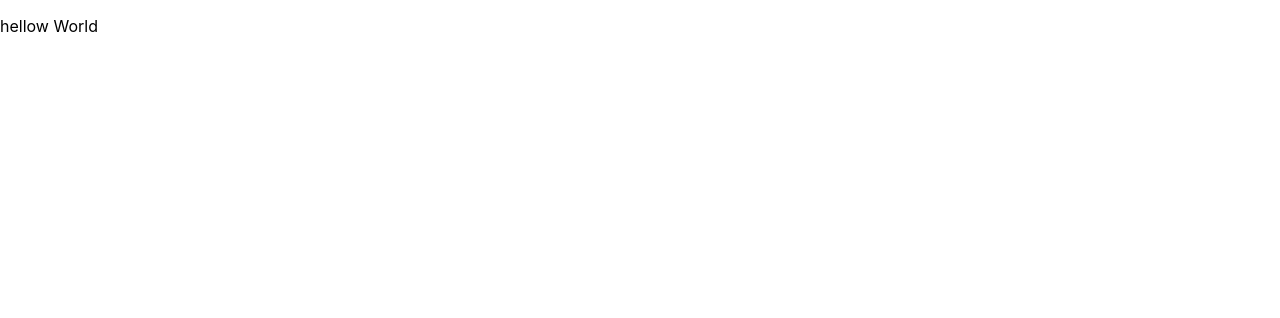
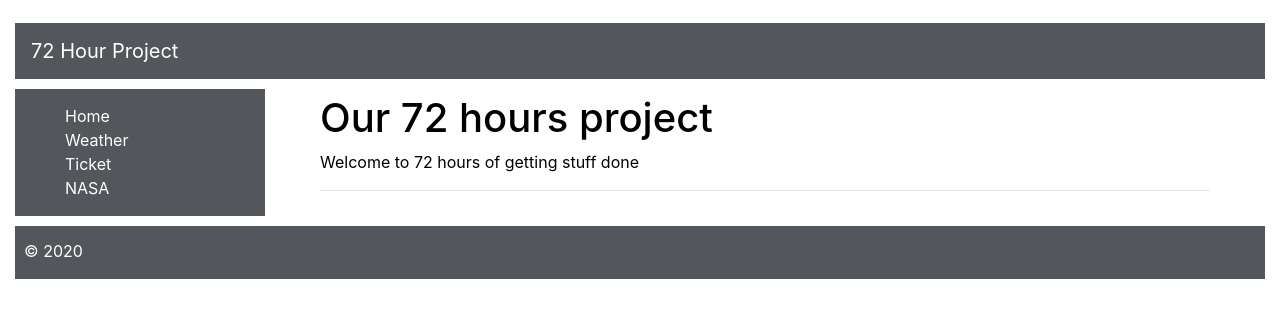
Before and after one commit to qosburn/72hour, a React (Create React App) app: page / in a window 1280 px wide. Shown: the top 318 px of the page. Built offline with nearby package versions, Linux system fonts and the light colour scheme.

Commit message:
completed structure for build

```diff
--- a/src/App.css
+++ b/src/App.css
@@ -2,37 +2,80 @@
   text-align: center;
 }
 
-.App-logo {
-  height: 40vmin;
-  pointer-events: none;
+/* body */
+body {
+  padding: 15px;
+  background-color: white;
+  font: Belleza;
 }
 
-@media (prefers-reduced-motion: no-preference) {
-  .App-logo {
-    animation: App-logo-spin infinite 20s linear;
-  }
+/* footer */
+footer {
+  background-color: #53565a;
+  color: white;
+  margin-top: 10px;
 }
 
-.App-header {
-  background-color: #282c34;
-  min-height: 100vh;
+footer p {
+  margin-top: 0.8em !important;
+  margin-left: 1.5em;
+}
+
+/* main */
+.main {
+  background-color: white;
+  color: black;
+  height: 100%;
+  min-height: 100%;
+}
+
+.mainDiv {
+  margin: auto;
+  width: 90%;
+  padding: 5px;
+}
+
+.sidebar {
   display: flex;
-  flex-direction: column;
-  align-items: center;
-  justify-content: center;
-  font-size: calc(10px + 2vmin);
+  background-color: #53565a;
+  margin-top: 10px;
+}
+
+ul {
+  list-style-type: none;
+}
+
+/* Sidebar */
+.sidebar-list-styling {
+  padding-left: 50px;
+  padding-top: 15px;
+  width: 20%;
+  background-color: #53565a;
   color: white;
 }
 
-.App-link {
-  color: #61dafb;
+.sidebar-list a {
+  color: white;
+  padding: 0;
 }
 
-@keyframes App-logo-spin {
-  from {
-    transform: rotate(0deg);
-  }
-  to {
-    transform: rotate(360deg);
-  }
+.sidebar-route {
+  flex: 1;
+  padding: '00px';
 }
+
+/* header */
+.header {
+  margin-top: 0.5em !important;
+  text-align: center;
+  background-color: #53565a;
+  color: white;
+}
+
+.header a {
+  color: white;
+}
+
+.header p {
+  margin-top: 0.8em !important;
+}
--- a/src/App.js
+++ b/src/App.js
@@ -1,10 +1,19 @@
 import React from 'react';
+import 'bootstrap/dist/css/bootstrap.css';
 import './App.css';
+import { BrowserRouter as Router } from 'react-router-dom';
+import Sidebar from './components/site/sidebar';
+import Header from './components/site/Header';
+import Footer from './components/site/Footer';
 
 function App() {
   return (
     <div>
-      <p>hellow World</p>
+      <Header />
+      <Router>
+        <Sidebar />
+      </Router>
+      <Footer />
     </div>
   );
 }
--- /dev/null
+++ b/src/components/site/Footer.js
@@ -0,0 +1,13 @@
+import React from 'react';
+import { Row } from 'reactstrap';
+
+const Footer = () => {
+  return (
+    <footer>
+      <Row>
+        <p>&copy; 2020</p>
+      </Row>
+    </footer>
+  );
+};
+export default Footer;
--- /dev/null
+++ b/src/components/site/Home.js
@@ -0,0 +1,16 @@
+import React from 'react';
+import { Link } from 'react-router-dom';
+
+const Home = () => {
+  return (
+    <div className="main">
+      <div className="mainDiv">
+        <h1>Our 72 hours project </h1>
+        <p>Welcome to 72 hours of getting stuff done</p>
+        <hr />
+      </div>
+    </div>
+  );
+};
+
+export default Home;
--- /dev/null
+++ b/src/components/site/Nasa.js
@@ -0,0 +1,23 @@
+import React from 'react';
+
+const Nasa = () => {
+  return (
+    <div className="main">
+      <div className="mainDiv">
+        <h1>NASA API</h1>
+        <p>Nasa stuff</p>
+        <ul>
+          <li>
+            <a
+              href="https://reactjs.org/docs/getting-started.html"
+              target="_blank"
+            >
+              NASA
+            </a>
+          </li>
+        </ul>
+      </div>
+    </div>
+  );
+};
+export default Nasa;
--- /dev/null
+++ b/src/components/site/Ticket.js
@@ -0,0 +1,23 @@
+import React from 'react';
+
+const Ticket = () => {
+  return (
+    <div className="main">
+      <div className="mainDiv">
+        <h1>TICKET master API</h1>
+        <p>Ticket Master stuff</p>
+        <ul>
+          <li>
+            <a
+              href="https://reactjs.org/docs/getting-started.html"
+              target="_blank"
+            >
+              Ticket Master
+            </a>
+          </li>
+        </ul>
+      </div>
+    </div>
+  );
+};
+export default Ticket;
--- /dev/null
+++ b/src/components/site/Weather.js
@@ -0,0 +1,23 @@
+import React from 'react';
+
+const Weather = () => {
+  return (
+    <div className="main">
+      <div className="mainDiv">
+        <h1>Weather API</h1>
+        <p>Weather stuff</p>
+        <ul>
+          <li>
+            <a
+              href="https://reactjs.org/docs/getting-started.html"
+              target="_blank"
+            >
+              Weather
+            </a>
+          </li>
+        </ul>
+      </div>
+    </div>
+  );
+};
+export default Weather;
--- a/src/components/site/header.js
+++ b/src/components/site/header.js
@@ -1,18 +1,11 @@
 import React from 'react';
-import { Navbar, NavbarBrand, Nav, NavItem, NavLink } from 'reactstrap';
+import { Navbar, NavbarBrand } from 'reactstrap';
 
 const Header = () => {
   return (
     <header>
       <Navbar className="header">
-        <NavbarBrand href="/">React Library</NavbarBrand>
-        <Nav className="ml-auto" navbar>
-          <NavItem>
-            <NavLink href="https://github.com/yourhandle/yourrepoforthisapp">
-              Github
-            </NavLink>
-          </NavItem>
-        </Nav>
+        <NavbarBrand href="/">72 Hour Project</NavbarBrand>
       </Navbar>
     </header>
   );
--- a/src/components/site/sidebar.js
+++ b/src/components/site/sidebar.js
@@ -1,15 +1,10 @@
 import React from 'react';
 import { Route, Link, Switch } from 'react-router-dom';
 import Home from './Home';
-import Resources from './Resources';
-import FunctionalComponentDemo from '../concepts/FunctionalComponentDemo';
-import JSXRules from './JSXRules';
-import State from '../concepts/State';
-import Effects from '../concepts/Effects';
-import PropsDemo from '../concepts/PropsDemo';
-import Hooks from '../concepts/Hooks';
-import TimePiecesApp from '../apps/timer-apps/TimePiecesApp';
-import NytApp from '../apps/nyt-app/NytApp';
+import Nasa from './Nasa';
+import Weather from './Weather';
+import Ticket from './Ticket';
+
 const Sidebar = () => {
   return (
     <div className="sidebar">
@@ -18,32 +13,15 @@ const Sidebar = () => {
           <li>
             <Link to="/">Home</Link>
           </li>
+
           <li>
-            <Link to="/functionalcomponent">Functional Component</Link>
+            <Link to="/weather">Weather</Link>
           </li>
           <li>
-            <Link to="/jsxrules">JSXRules</Link>
+            <Link to="/ticket">Ticket</Link>
           </li>
           <li>
-            <Link to="/state">useState</Link>
-          </li>
-          <li>
-            <Link to="/effects">Effects</Link>
-          </li>
-          <li>
-            <Link to="/propsdemo">Props Demo</Link>
-          </li>
-          <li>
-            <Link to="/hooks">Hooks</Link>
-          </li>
-          <li>
-            <Link to="/timepiecesapp">TimePiecesApp</Link>
-          </li>
-          <li>
-            <Link to="/nytapp">NewYorkTimeApp</Link>
-          </li>
-          <li>
-            <Link to="/resources">Resources</Link>
+            <Link to="/nasa">NASA</Link>
           </li>
         </ul>
       </div>
@@ -52,35 +30,19 @@ const Sidebar = () => {
           <Route exact path="/home">
             <Home />
           </Route>
-          <Route exact path="/resources">
-            <Resources />
+
+          <Route exact path="/weather">
+            <Weather />
           </Route>
+          <Route exact path="/ticket">
+            <Ticket />
+          </Route>
+          <Route exact path="/nasa">
+            <Nasa />
+          </Route>
+
           <Route exact path="/">
             <Home />
-          </Route>
-          <Route exact path="/jsxrules">
-            <JSXRules />
-          </Route>
-          <Route exact path="/functionalcomponent">
-            <FunctionalComponentDemo />
-          </Route>
-          <Route exact path="/state">
-            <State />
-          </Route>
-          <Route exact path="/effects">
-            <Effects />
-          </Route>
-          <Route exact path="/propsdemo">
-            <PropsDemo />
-          </Route>
-          <Route exact path="/hooks">
-            <Hooks />
-          </Route>
-          <Route exact path="/timepiecesapp">
-            <TimePiecesApp />
-          </Route>
-          <Route exact path="/nytapp">
-            <NytApp />
           </Route>
         </Switch>
       </div>
```
Also changed, not shown: package.json (+10 -3 lines), src/components/site/Resources.js (added, +90 -0 lines), 1 other file (tests, documents, lock files or other folders).
